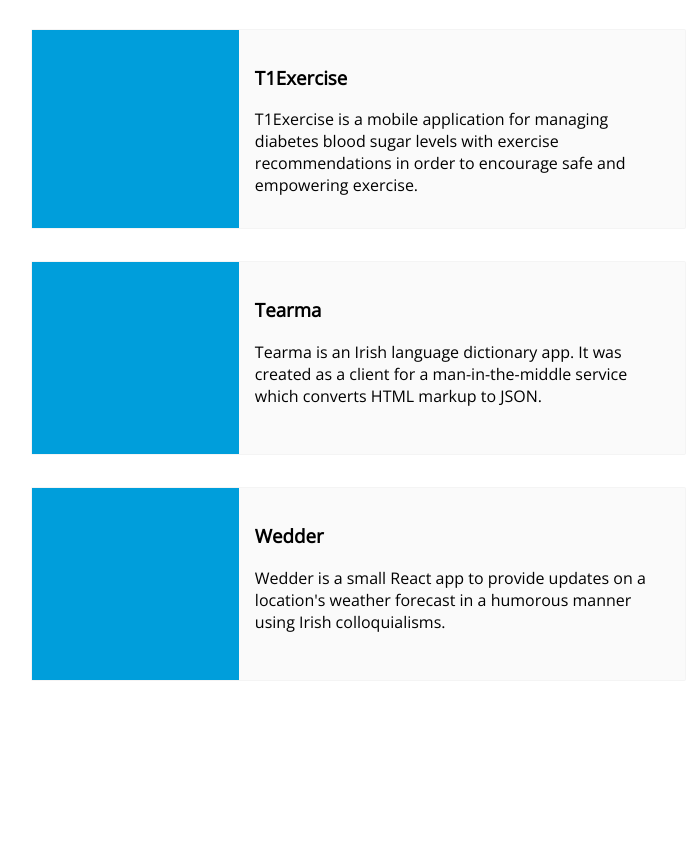
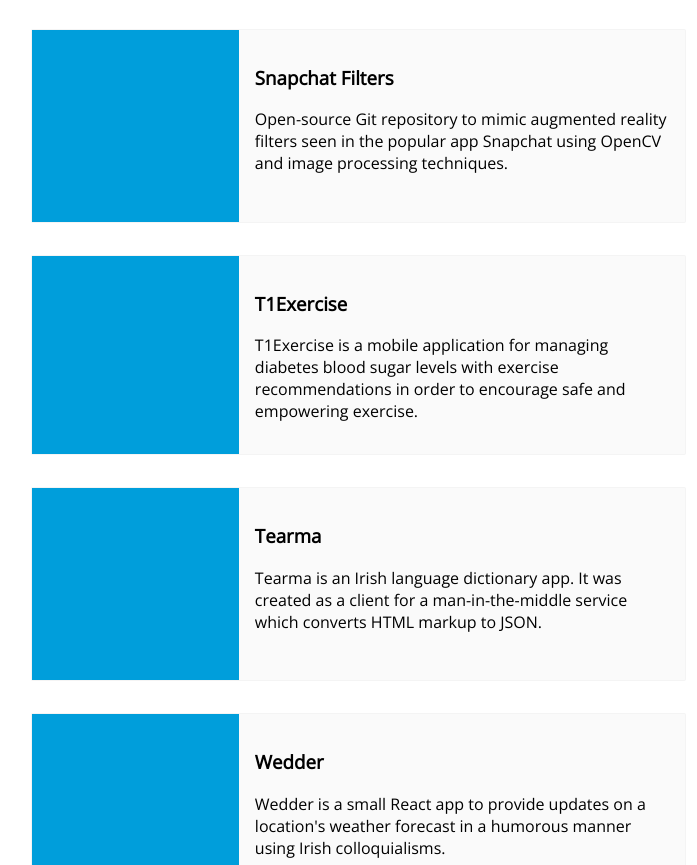
Before and after one commit to oflynned/Portfolio-Website, a Gatsby site: page /portfolio in a window 1280 px wide. Shown: the part 1402-2267 px from the top of the page, without its empty margins (424-1121 px from the left). Before the commit the page ends 2139 px from the top, so only its background shows below. Built offline with nearby package versions, Linux system fonts and the light colour scheme; Gatsby itself is replaced by a stand-in of ours.

Commit message:
add snapchat filter project to portfolio

```diff
--- a/src/common/portfolio.js
+++ b/src/common/portfolio.js
@@ -47,6 +47,12 @@
         title: "Tearma",
         description: "Tearma is an Irish language dictionary app. It was created as a client for a man-in-the-middle service which converts HTML markup to JSON."
     },
+    {
+        disposition: "PERSONAL",
+        tags: ["Python"],
+        title: "Snapchat Filters",
+        description: "Open-source Git repository to mimic augmented reality filters seen in the popular app Snapchat using OpenCV and image processing techniques."
+    }
 ];
 
 export default projects;
```
